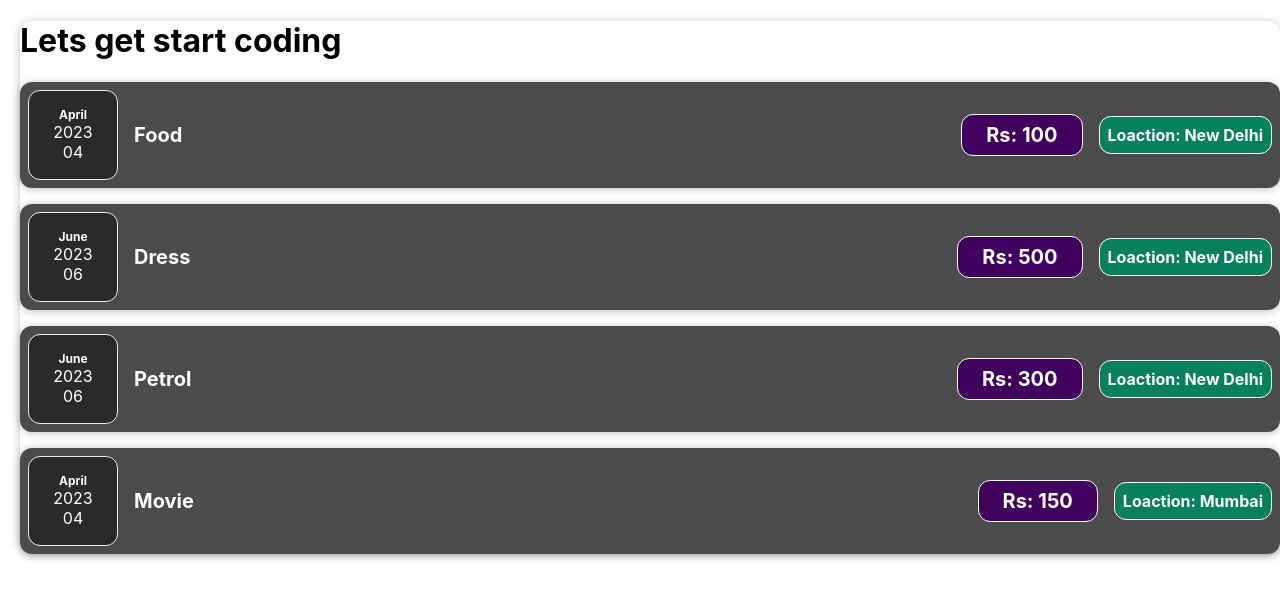
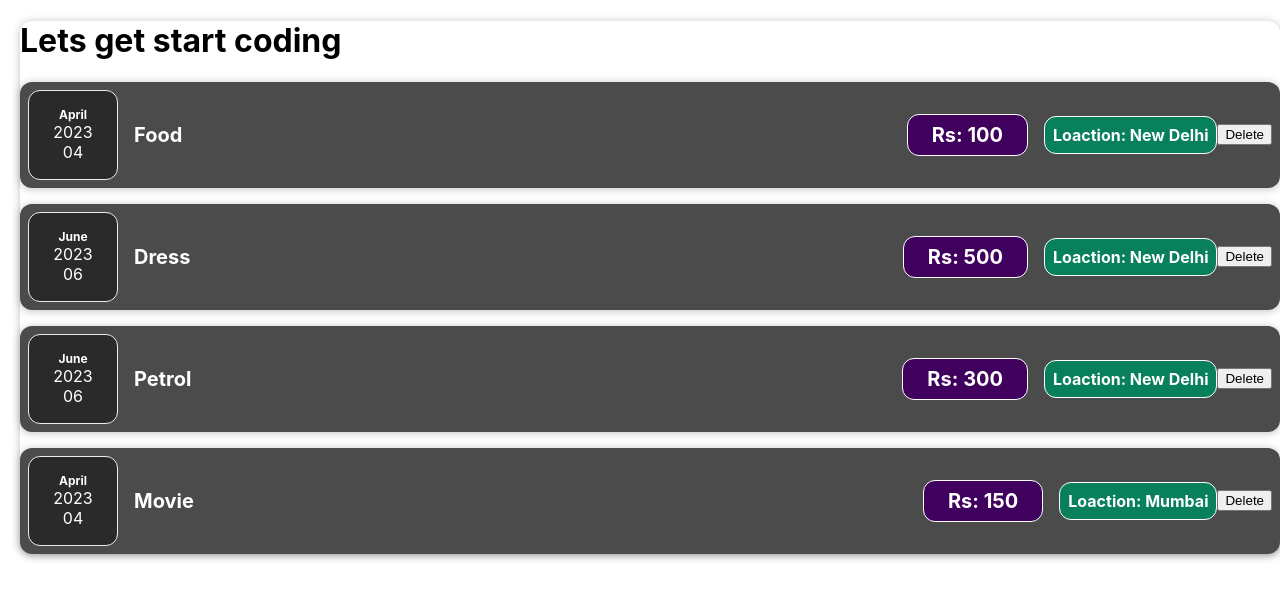
Before and after one commit to bipinlongjam/ExpenseReact, a React (Create React App) app: page / in a window 1280 px wide. Shown: the top 598 px of the page. Built offline with nearby package versions, Linux system fonts and the light colour scheme.

Commit message:
add delete button

```diff
--- a/src/components/Expenses/ExpenseItem.js
+++ b/src/components/Expenses/ExpenseItem.js
@@ -1,20 +1,23 @@
 import './ExpenseItem.css'
 import ExpenseDate from './ExpenseDate';
 import Card from '../UI/Card';
+import { useState } from 'react';
 
 const ExpenseItem = (props)=>{
-
-    return(
-            <Card className="expense-item">
+    const [isVisible, setIsVisible] = useState(true)
+    const clickHandler =() =>{
+        setIsVisible(false)
+    }
+    return isVisible ?(
+        <Card className="expense-item">
             <ExpenseDate date={props.date}/>
             <div className='expense-item__description'>
                <h2>{props.title}</h2>
                <div className='expense-item__price'>Rs: {props.amount}</div>
                <div className='expense-item__location'>Loaction: {props.location}</div>
             </div>
-            </Card>
-
-
-    )
+            <button onClick={clickHandler}>Delete</button>
+        </Card>
+    ): null
 }
 export default ExpenseItem;
```
